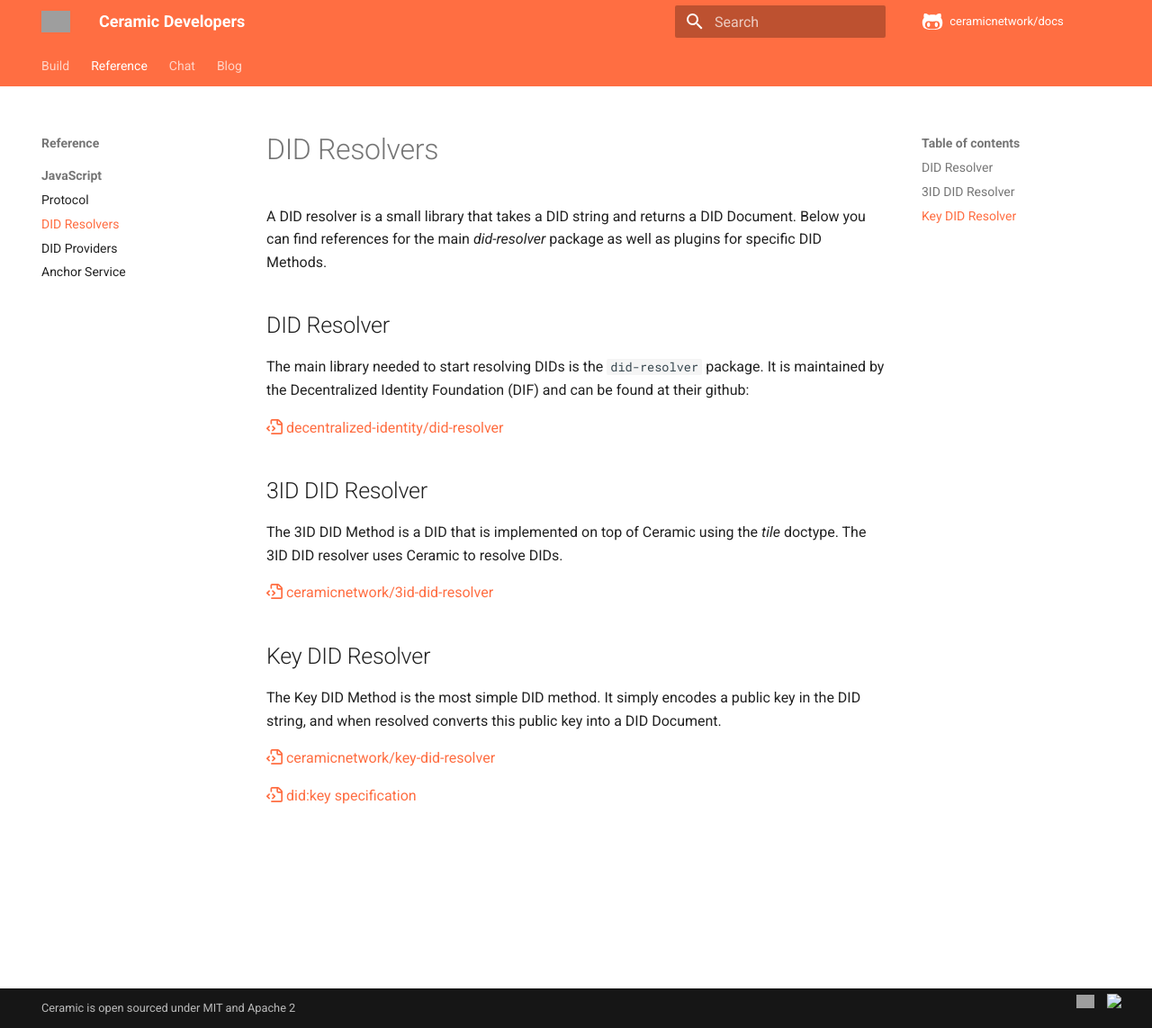
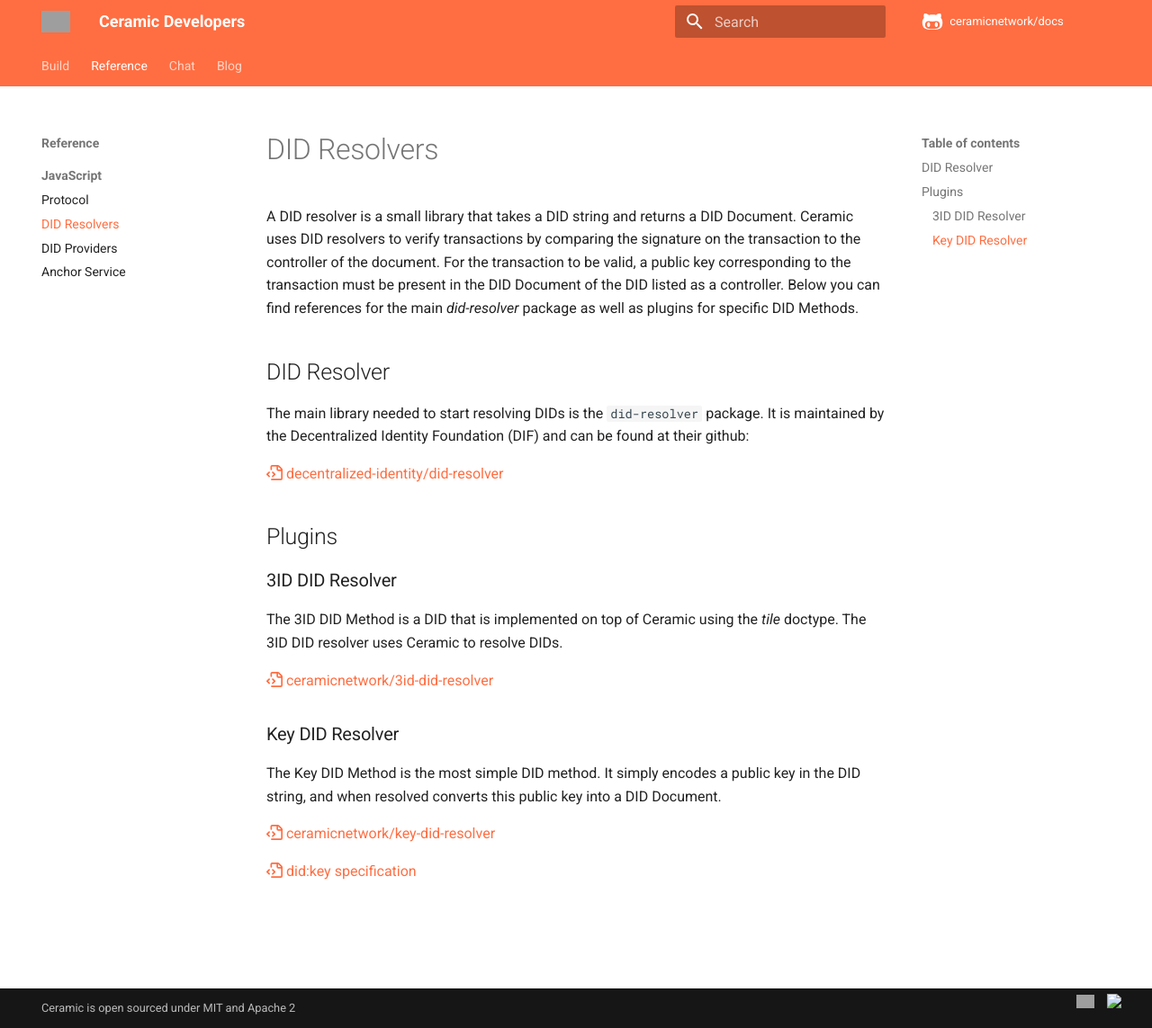
Before and after one commit to ceramicnetwork/docs, an MkDocs documentation site: the page built from docs/reference/javascript/did-resolvers.md, in a window 1280 px wide and 1143 px high. Shown: the whole window at 90% size. Built offline with MkDocs 1.6.1 and Material for MkDocs 9.7.7, drawn with Linux system fonts in a browser that asks for light colours; nearby versions of some CDN libraries; library files that are not in the unit come from our copies; comment, search, counter and statistics services are not loaded; grey boxes are pictures that could not be loaded.

Commit message:
Update did-resolvers.md

```diff
--- a/docs/reference/javascript/did-resolvers.md
+++ b/docs/reference/javascript/did-resolvers.md
@@ -1,17 +1,19 @@
 # DID Resolvers
-A DID resolver is a small library that takes a DID string and returns a DID Document. Below you can find references for the main *did-resolver* package as well as plugins for specific DID Methods.
+A DID resolver is a small library that takes a DID string and returns a DID Document. Ceramic uses DID resolvers to verify transactions by comparing the signature on the transaction to the controller of the document. For the transaction to be valid, a public key corresponding to the transaction must be present in the DID Document of the DID listed as a controller. Below you can find references for the main *did-resolver* package as well as plugins for specific DID Methods.
 
 ## DID Resolver
 The main library needed to start resolving DIDs is the `did-resolver` package. It is maintained by the Decentralized Identity Foundation (DIF) and can be found at their github:
 
 [:octicons-file-code-16: decentralized-identity/did-resolver](https://github.com/decentralized-identity/did-resolver){:target="_blank"}
 
-## 3ID DID Resolver
+## Plugins
+
+### 3ID DID Resolver
 The 3ID DID Method is a DID that is implemented on top of Ceramic using the *tile* doctype. The 3ID DID resolver uses Ceramic to resolve DIDs.
 
 [:octicons-file-code-16: ceramicnetwork/3id-did-resolver](https://github.com/ceramicnetwork/js-ceramic/tree/develop/packages/3id-did-resolver){:target="_blank"}
 
-## Key DID Resolver
+### Key DID Resolver
 The Key DID Method is the most simple DID method. It simply encodes a public key in the DID string, and when resolved converts this public key into
 a DID Document.
 
```
